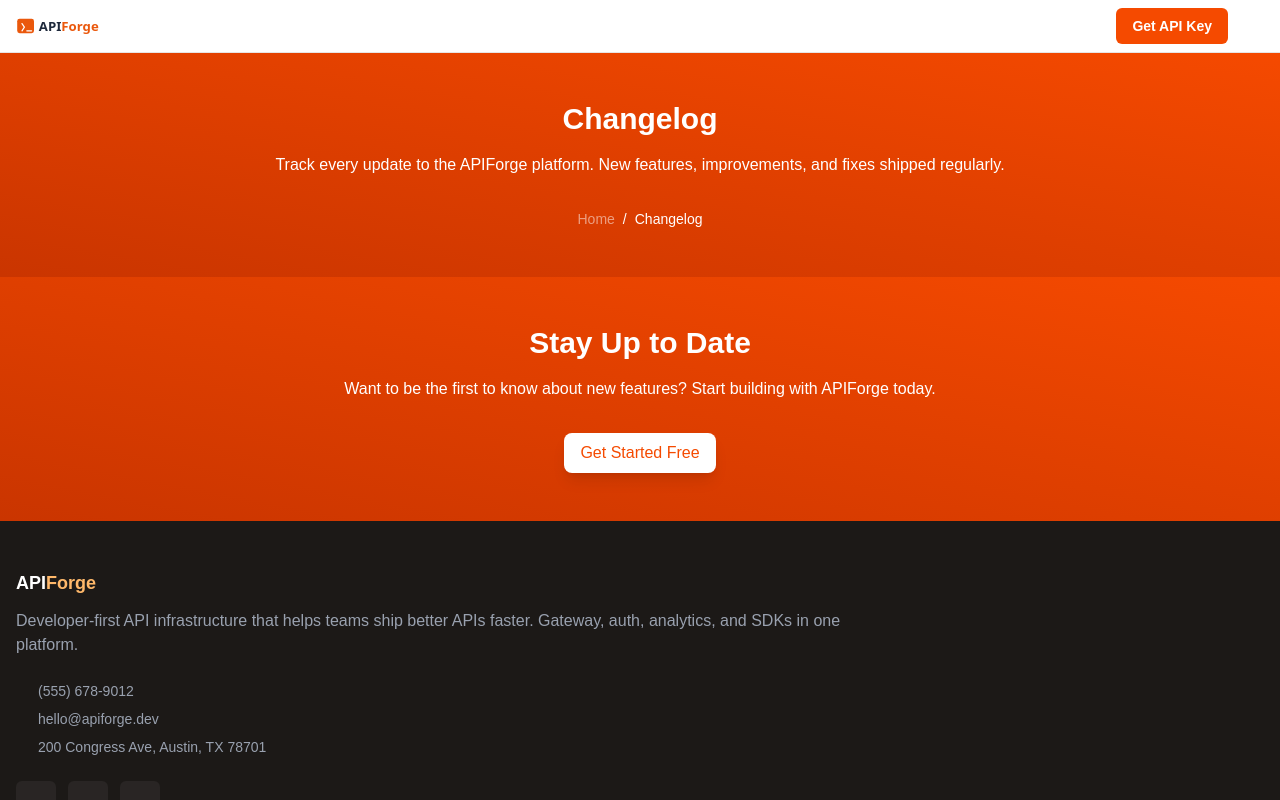
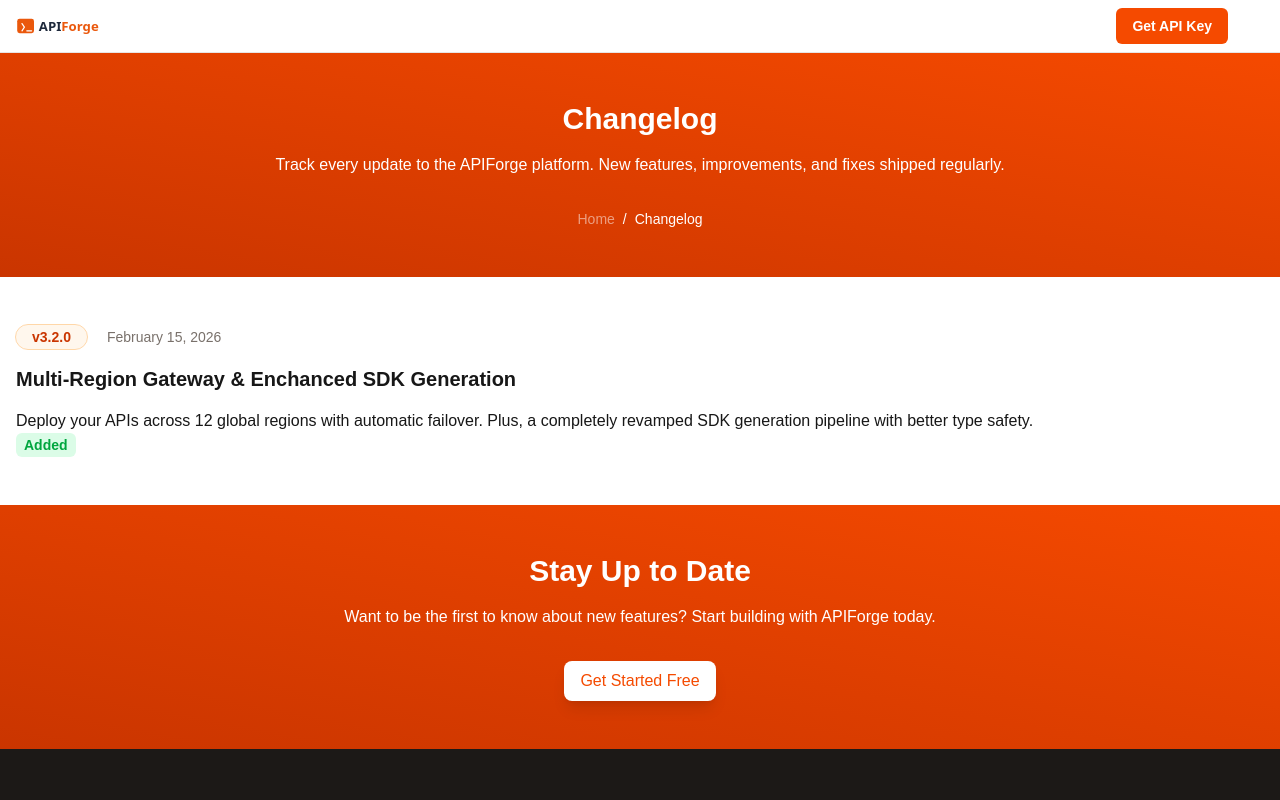
Before and after one commit to seesmof/API-Forge-Clone, a Next.js app in the folder src/: page /changelog in a window 1280 px wide. Shown: the top 800 px of the page. Built offline with nearby package versions, Linux system fonts and the light colour scheme; some icons are missing.

Commit message:
feat: start filling in the changelog main section

```diff
--- a/src/app/changelog/page.tsx
+++ b/src/app/changelog/page.tsx
@@ -1,3 +1,4 @@
+import Badge from "@/components/small/Badge";
 import Link from "next/link";
 
 export default function Page() {
@@ -23,6 +24,28 @@ export default function Page() {
         </div>
       </section>
 
+      <section className="bg-white">
+        <div className="px-4 py-12 flex flex-col">
+          <div className="flex gap-5 items-center">
+            <Badge>v3.2.0</Badge>
+            <p className="text-stone-500 text-sm">February 15, 2026</p>
+          </div>
+          <h2 className="font-bold text-xl my-4">
+            Multi-Region Gateway & Enchanced SDK Generation
+          </h2>
+          <p>
+            Deploy your APIs across 12 global regions with automatic failover.
+            Plus, a completely revamped SDK generation pipeline with better type
+            safety.
+          </p>
+          <div className="flex items-start">
+            <div className="bg-green-100 text-green-600 font-bold text-sm rounded-md px-2 py-0.5">
+              Added
+            </div>
+          </div>
+        </div>
+      </section>
+
       <section className="bg-linear-to-bl from-orange-600 to-orange-700">
         <div className="px-4 py-12 flex flex-col items-center justify-center text-center text-white">
           <h1 className="font-bold text-3xl">Stay Up to Date</h1>
```
